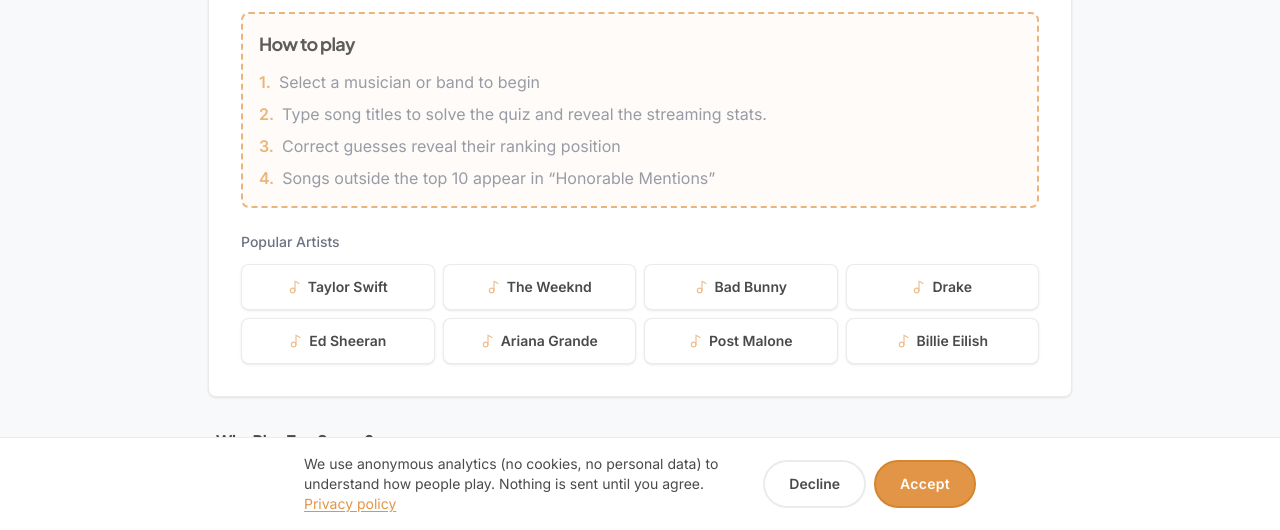
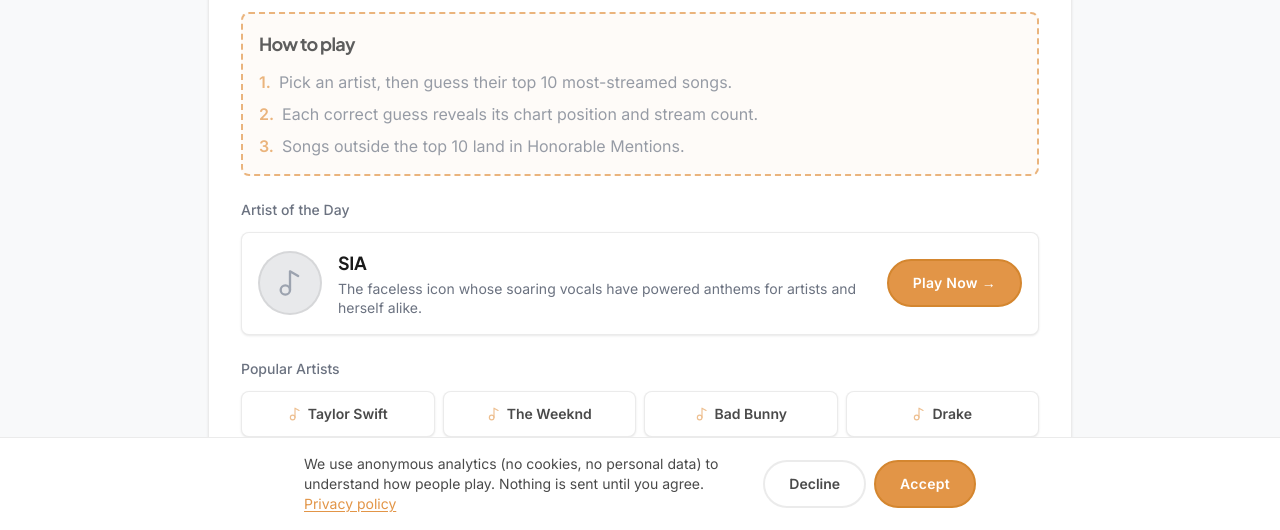
Before and after one commit to jackhendon/top-songs, a Next.js app: page / in a window 1280 px wide. Shown: the part 270-800 px from the top of the page. Built offline with nearby package versions, Linux system fonts and the light colour scheme; no server answers.

Commit message:
Introduce artist of the day, tidy up tips section

```diff
--- a/app/page.tsx
+++ b/app/page.tsx
@@ -1,14 +1,27 @@
 import Header from "@/components/Header";
 import ArtistSelector from "@/components/ArtistSelector";
 import Footer from "@/components/Footer";
+import { getDailyArtistSlug, ARTIST_BIOS } from "@/lib/artistBios";
+import { getArtistMetadata } from "@/lib/getArtistMetadata";
+import { slugToArtistName } from "@/lib/slugs";
 
-export default function HomePage() {
+export default async function HomePage() {
+  const dailySlug = getDailyArtistSlug();
+  const dailyName = slugToArtistName(dailySlug);
+  const meta = await getArtistMetadata(dailyName);
+  const dailyArtist = {
+    slug: dailySlug,
+    name: dailyName,
+    imageUrl: meta?.imageUrl,
+    bio: ARTIST_BIOS[dailySlug],
+  };
+
   return (
     <div className="min-h-screen flex flex-col bg-bg-primary">
       <Header logoHref="/" />
 
       <main className="flex-1 container mx-auto px-4 py-8 max-w-4xl">
-        <ArtistSelector />
+        <ArtistSelector dailyArtist={dailyArtist} />
         <section className="mt-8 px-2">
           <h2 className="font-display text-base font-bold text-text-secondary mb-2 tracking-[-0.02em]">
             Why Play Top Songs?
--- /dev/null
+++ b/components/ArtistOfTheDay.tsx
@@ -0,0 +1,56 @@
+"use client";
+
+import Link from "next/link";
+import { Music2 } from "lucide-react";
+
+interface ArtistOfTheDayProps {
+  slug: string;
+  name: string;
+  imageUrl?: string;
+  bio: string;
+}
+
+export default function ArtistOfTheDay({ slug, name, imageUrl, bio }: ArtistOfTheDayProps) {
+  return (
+    <div className="mb-6">
+      <p className="text-sm text-text-muted mb-3 font-sans font-medium">
+        Artist of the Day
+      </p>
+      <div className="card bg-card-surface p-4">
+        <div className="flex items-center gap-4">
+          {imageUrl ? (
+            <img
+              src={imageUrl}
+              alt={name}
+              className="w-16 h-16 rounded-full object-cover shrink-0"
+              style={{ border: "2px solid var(--raw-card-border)" }}
+            />
+          ) : (
+            <div
+              className="w-16 h-16 rounded-full bg-bg-tertiary flex items-center justify-center shrink-0"
+              style={{ border: "2px solid var(--raw-card-border)" }}
+            >
+              <Music2 className="w-7 h-7 text-text-faint" />
+            </div>
+          )}
+
+          <div className="flex-1 min-w-0">
+            <div className="font-display text-lg font-bold text-text-primary tracking-[-0.02em]">
+              {name}
+            </div>
+            <p className="text-sm text-text-muted font-sans leading-snug mt-0.5">
+              {bio}
+            </p>
+          </div>
+
+          <Link
+            href={`/artist/${slug}`}
+            className="btn btn-primary shrink-0 text-sm"
+          >
+            Play Now →
+          </Link>
+        </div>
+      </div>
+    </div>
+  );
+}
--- a/components/ArtistSelector.tsx
+++ b/components/ArtistSelector.tsx
@@ -11,13 +11,24 @@
 } from "@/lib/slugs";
 import { trackArtistSearch, trackError } from "@/lib/analytics";
 import ArtistAutocomplete from "./ArtistAutocomplete";
+import ArtistOfTheDay from "./ArtistOfTheDay";
 
-export default function ArtistSelector() {
+interface DailyArtist {
+  slug: string;
+  name: string;
+  imageUrl?: string;
+  bio: string;
+}
+
+export default function ArtistSelector({ dailyArtist }: { dailyArtist: DailyArtist }) {
   const router = useRouter();
   const [loading, setLoading] = useState(false);
   const [error, setError] = useState<string | null>(null);
 
-  const popularArtists = Object.values(POPULAR_ARTISTS).slice(0, 8);
+  const popularArtists = Object.entries(POPULAR_ARTISTS)
+    .filter(([slug]) => slug !== dailyArtist.slug)
+    .slice(0, 8)
+    .map(([, name]) => name);
 
   const handleArtistSelect = (slug: string) => {
     setLoading(true);
@@ -87,28 +98,26 @@
         <ul className="space-y-2 text-text-muted font-sans">
           <li className="flex gap-2">
             <span className="text-mustard dark:text-mint font-bold">1.</span>
-            <span>Select a musician or band to begin</span>
+            <span>Pick an artist, then guess their top 10 most-streamed songs.</span>
           </li>
           <li className="flex gap-2">
             <span className="text-mustard dark:text-mint font-bold">2.</span>
-            <span>Type song titles to solve the quiz and reveal the streaming stats.</span>
+            <span>Each correct guess reveals its chart position and stream count.</span>
           </li>
           <li className="flex gap-2">
             <span className="text-mustard dark:text-mint font-bold">3.</span>
-            <span>Correct guesses reveal their ranking position</span>
-          </li>
-          <li className="flex gap-2">
-            <span className="text-mustard dark:text-mint font-bold">4.</span>
-            <span>
-              Songs outside the top 10 appear in &ldquo;Honorable
-              Mentions&rdquo;
-            </span>
+            <span>Songs outside the top 10 land in Honorable Mentions.</span>
           </li>
         </ul>
       </div>
 
+      {/* Artist of the Day */}
+      <div className="mt-6">
+        <ArtistOfTheDay {...dailyArtist} />
+      </div>
+
       {/* Popular Artists */}
-      <div className="mt-6">
+      <div className="mt-2">
         <p className="text-sm text-text-muted mb-3 font-sans font-medium">
           Popular Artists
         </p>
--- /dev/null
+++ b/lib/artistBios.ts
@@ -0,0 +1,60 @@
+import { POPULAR_ARTISTS } from "./slugs";
+
+export const ARTIST_BIOS: Record<string, string> = {
+  "taylor-swift": "Pop's most meticulous storyteller, with a record-breaking era for every mood. Can you name her biggest songs?",
+  "the-weeknd": "The architect of dark R&B who defined a decade of pop with brooding, cinematic hits.",
+  "bad-bunny": "The king of Latin trap who made reggaeton a global phenomenon — how well do you know his catalogue?",
+  "drake": "Hip-hop's most consistent chart-dominator, blending rap and R&B across a decade of smashes.",
+  "ed-sheeran": "The acoustic pop savant who turned heartfelt storytelling into stadium anthems.",
+  "ariana-grande": "A four-octave powerhouse who went from Disney to pop royalty in record time.",
+  "post-malone": "The tattooed genre-bender who made melodic rap and rock feel like the same thing.",
+  "billie-eilish": "The whisper-pop prodigy who rewrote what a teen pop star could sound like.",
+  "justin-bieber": "The teen idol who grew up on camera and kept scoring hits along the way.",
+  "eminem": "Detroit's fastest rapper and one of the best-selling artists of all time.",
+  "rihanna": "Barbados-born pop force who pivoted between genres and built a cultural empire.",
+  "kanye-west": "Polarising and genre-defining — his albums have left a permanent mark on hip-hop.",
+  "bruno-mars": "A Honolulu-born showman who channels classic soul, funk, and pop into effortless hits.",
+  "dua-lipa": "The Albanian-British disco revivalist who made the 80s feel brand new.",
+  "olivia-rodrigo": "From Disney Channel to Grammy winner in one gut-punch of a debut album.",
+  "doja-cat": "A shapeshifting rapper-singer who went viral, then went global.",
+  "travis-scott": "Houston's biggest export — cinematic rap and festival spectacles that set the standard.",
+  "sia": "The faceless icon whose soaring vocals have powered anthems for artists and herself alike.",
+  "adele": "Britain's greatest voice of heartbreak, whose ballads outsell almost everyone on Earth.",
+  "beyonce": "The most decorated artist in Grammy history, who has never once stood still.",
+  "coldplay": "British rock veterans who evolved from post-Britpop into one of the world's biggest live acts.",
+  "imagine-dragons": "Las Vegas rockers who crossed alternative rock into global pop territory.",
+  "maroon-5": "LA's most durable pop-rock band, still scoring hits two decades after their debut.",
+  "twenty-one-pilots": "The duo who blended rap, rock, and ukulele into a surprisingly massive fanbase.",
+  "harry-styles": "Former One Direction heartthrob turned critically adored solo artist and fashion icon.",
+  "lil-nas-x": "The internet's favourite provocateur, who turned a country-rap meme into a genuine career.",
+  "shawn-mendes": "The Canadian singer-songwriter who grew up on Vine and grew into arena pop.",
+  "selena-gomez": "Actress, activist, and pop star whose vulnerability has only made her more beloved.",
+  "camila-cabello": "Fifth Harmony's breakout star who made Latin-pop crossover look easy.",
+  "khalid": "El Paso's soft-spoken R&B voice, capturing the anxieties of growing up.",
+  "halsey": "The alternative pop artist who never let the mainstream define what she could be.",
+  "charlie-puth": "A classically trained producer who writes pop hooks with the precision of a metronome.",
+  "sam-smith": "The Grammy-winning British soul singer with one of the most recognisable voices in pop.",
+  "miley-cyrus": "One of pop's most fearless reinventors, from Hannah Montana to rock icon.",
+  "sabrina-carpenter": "The Disney alumna who levelled up into one of pop's sharpest new voices.",
+  "sza": "R&B's most emotionally raw star, with an album that stayed on the charts for years.",
+  "peso-pluma": "The Mexican singer who made corridos tumbados a worldwide phenomenon.",
+  "feid": "The Colombian artist blending reggaeton and urban sounds into a consistent string of hits.",
+  "karol-g": "Colombia's reigning reggaeton queen and one of Latin music's most-streamed artists.",
+  "rauw-alejandro": "Puerto Rico's smooth blend of reggaeton, R&B, and 80s synth-pop.",
+  "j-balvin": "The Colombian reggaeton star who helped take Latin music global.",
+  "daddy-yankee": "The godfather of reggaeton, with a career spanning underground clubs to billion-stream hits.",
+  "ozuna": "One of the most-streamed Latin artists of all time, built on melodic reggaeton.",
+  "bts": "The South Korean boy band who turned K-pop into a global cultural force.",
+  "blackpink": "The four-member K-pop group who became the world's biggest girl group.",
+  "one-direction": "The British-Irish boyband who defined a generation of pop fandom before going on hiatus.",
+  "kendrick-lamar": "Compton's greatest poet, whose albums double as essays on race, identity, and power.",
+  "juice-wrld": "Chicago's emo-rap prodigy whose legacy only grew after his passing at 21.",
+  "xxxtentacion": "A turbulent artist whose emotional intensity left a lasting mark on a generation of rap.",
+  "lil-uzi-vert": "Philadelphia's most eclectic rapper, hopping between genres with effortless charisma.",
+};
+
+export function getDailyArtistSlug(): string {
+  const slugs = Object.keys(POPULAR_ARTISTS);
+  const day = Math.floor(Date.now() / 86_400_000);
+  return slugs[day % slugs.length];
+}
--- a/lib/slugs.ts
+++ b/lib/slugs.ts
@@ -9,7 +9,7 @@
   "ariana-grande": "Ariana Grande",
   "post-malone": "Post Malone",
   "billie-eilish": "Billie Eilish",
-  "justin-bieber": "Justin Bieber",
+  "harry-styles": "Harry Styles",
   eminem: "Eminem",
   rihanna: "Rihanna",
   "kanye-west": "Kanye West",
@@ -18,38 +18,37 @@
   "olivia-rodrigo": "Olivia Rodrigo",
   "doja-cat": "Doja Cat",
   "travis-scott": "Travis Scott",
-  "sia": "SIA",
+  sia: "SIA",
   adele: "Adele",
   beyonce: "Beyoncé",
-  "coldplay": "Coldplay",
+  coldplay: "Coldplay",
   "imagine-dragons": "Imagine Dragons",
   "maroon-5": "Maroon 5",
   "twenty-one-pilots": "Twenty One Pilots",
-  "harry-styles": "Harry Styles",
   "lil-nas-x": "Lil Nas X",
   "shawn-mendes": "Shawn Mendes",
   "selena-gomez": "Selena Gomez",
   "camila-cabello": "Camila Cabello",
-  "khalid": "Khalid",
-  "halsey": "Halsey",
+  khalid: "Khalid",
+  halsey: "Halsey",
   "charlie-puth": "Charlie Puth",
   "sam-smith": "Sam Smith",
   "miley-cyrus": "Miley Cyrus",
   "sabrina-carpenter": "Sabrina Carpenter",
-  "sza": "SZA",
+  sza: "SZA",
   "peso-pluma": "Peso Pluma",
-  "feid": "Feid",
+  feid: "Feid",
   "karol-g": "Karol G",
   "rauw-alejandro": "Rauw Alejandro",
   "j-balvin": "J Balvin",
   "daddy-yankee": "Daddy Yankee",
-  "ozuna": "Ozuna",
-  "bts": "BTS",
-  "blackpink": "BLACKPINK",
+  ozuna: "Ozuna",
+  bts: "BTS",
+  blackpink: "BLACKPINK",
   "one-direction": "One Direction",
   "kendrick-lamar": "Kendrick Lamar",
   "juice-wrld": "Juice WRLD",
-  "xxxtentacion": "XXXTENTACION",
+  xxxtentacion: "XXXTENTACION",
   "lil-uzi-vert": "Lil Uzi Vert",
 };
 
```
